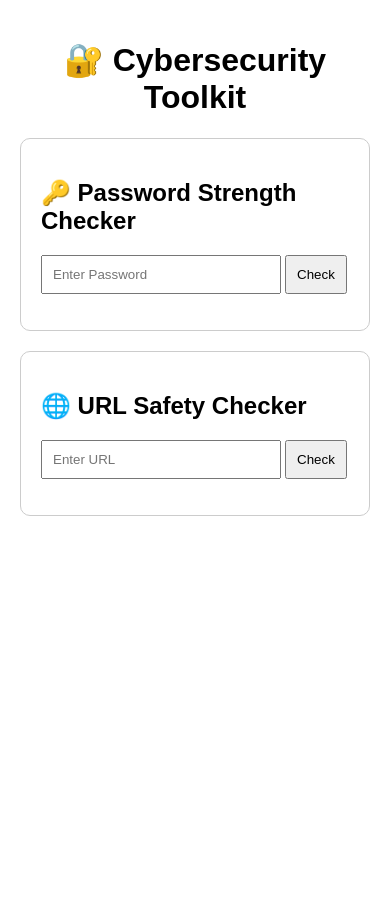
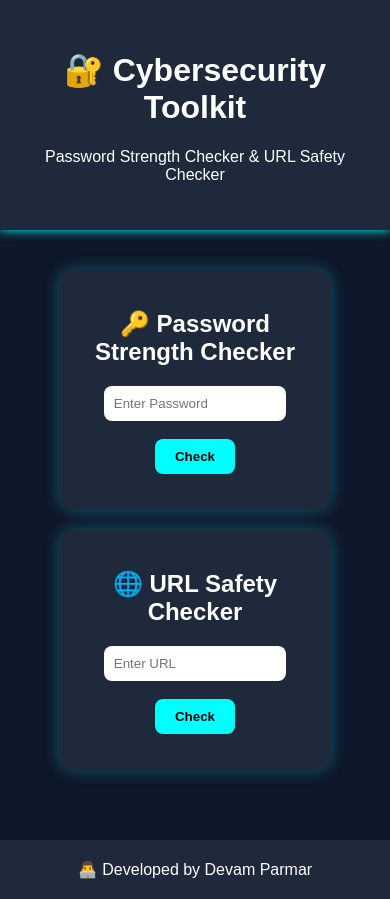
Before and after one commit to devamparmar/Cybersecurity-Toolkit, a plain HTML site: page index.html in a window 390 px wide. Before the commit the page ends 844 px from the top, so only its background shows below. Drawn offline with Linux system fonts and the light colour scheme.

Commit message:
index.html
 Cybersecurity Toolkit website with a modern cybersecurity-themed interface.

Added interactive Password Strength Checker and URL Safety Checker features using HTML, CSS, and JavaScript.

Improved the user experience with a professional dark theme and responsive design for better usability.

```diff
--- a/index.html
+++ b/index.html
@@ -2,97 +2,122 @@
 <html>
 <head>
 <title>Cybersecurity Toolkit</title>
+
 <style>
 body{
     font-family: Arial, sans-serif;
-            max-width: 800px;
-            margin: auto;
-            padding: 20px;
+    background:#0f172a;
+    color:white;
+    text-align:center;
+    margin:0;
+    padding:0;
 }
 
-        h1{
-            text-align:center;
+header{
+    background:#1e293b;
+    padding:30px;
+    box-shadow:0 0 10px cyan;
 }
 
-        .box{
-            border:1px solid #ccc;
+.container{
+    width:80%;
+    margin:auto;
     padding:20px;
-            margin:20px 0;
-            border-radius:10px;
+}
+
+.card{
+    background:#1e293b;
+    margin:20px;
+    padding:20px;
+    border-radius:15px;
+    box-shadow:0 0 15px rgba(0,255,255,0.3);
 }
 
 input{
+    width:70%;
     padding:10px;
-            width:70%;
+    border:none;
+    border-radius:8px;
 }
 
 button{
-            padding:10px;
+    padding:10px 20px;
+    background:cyan;
+    border:none;
+    border-radius:8px;
     cursor:pointer;
+    font-weight:bold;
+}
+
+button:hover{
+    background:#00bcd4;
+}
+
+footer{
+    margin-top:30px;
+    padding:20px;
+    background:#1e293b;
 }
 </style>
+
 </head>
 <body>
 
+<header>
     <h1>🔐 Cybersecurity Toolkit</h1>
+    <p>Password Strength Checker & URL Safety Checker</p>
+</header>
 
-<div class="box">
+<div class="container">
+
+    <div class="card">
         <h2>🔑 Password Strength Checker</h2>
-
         <input type="password" id="password" placeholder="Enter Password">
+        <br><br>
         <button onclick="checkPassword()">Check</button>
-
         <p id="passwordResult"></p>
     </div>
 
-<div class="box">
+    <div class="card">
         <h2>🌐 URL Safety Checker</h2>
-
         <input type="text" id="url" placeholder="Enter URL">
+        <br><br>
         <button onclick="checkURL()">Check</button>
-
         <p id="urlResult"></p>
     </div>
+
+</div>
+
+<footer>
+    👨‍💻 Developed by Devam Parmar
+</footer>
 
 <script>
 
 function checkPassword(){
 
-    let password = document.getElementById("password").value;
+let password=document.getElementById("password").value;
 
-    let score = 0;
-
-    if(password.length >= 8) score++;
-    if(/[A-Z]/.test(password)) score++;
-    if(/[a-z]/.test(password)) score++;
-    if(/[0-9]/.test(password)) score++;
-    if(/[!@#$%^&*]/.test(password)) score++;
-
-    if(score <= 2){
-        document.getElementById("passwordResult").innerHTML =
-        "❌ Weak Password";
+if(password.length<8){
+document.getElementById("passwordResult").innerHTML="❌ Weak Password";
 }
-    else if(score <= 4){
-        document.getElementById("passwordResult").innerHTML =
-        "⚠️ Medium Password";
+else if(password.length<12){
+document.getElementById("passwordResult").innerHTML="⚠️ Medium Password";
 }
 else{
-        document.getElementById("passwordResult").innerHTML =
-        "✅ Strong Password";
+document.getElementById("passwordResult").innerHTML="✅ Strong Password";
 }
 }
 
 function checkURL(){
 
-    let url = document.getElementById("url").value;
+let url=document.getElementById("url").value;
 
 if(url.startsWith("https://")){
-        document.getElementById("urlResult").innerHTML =
-        "✅ Safe URL (HTTPS)";
+document.getElementById("urlResult").innerHTML="✅ Safe URL";
 }
 else{
-        document.getElementById("urlResult").innerHTML =
-        "⚠️ Suspicious URL (Not HTTPS)";
+document.getElementById("urlResult").innerHTML="⚠️ Suspicious URL";
 }
 }
 
```
Lines whose indentation alone changed are shown as unchanged.
